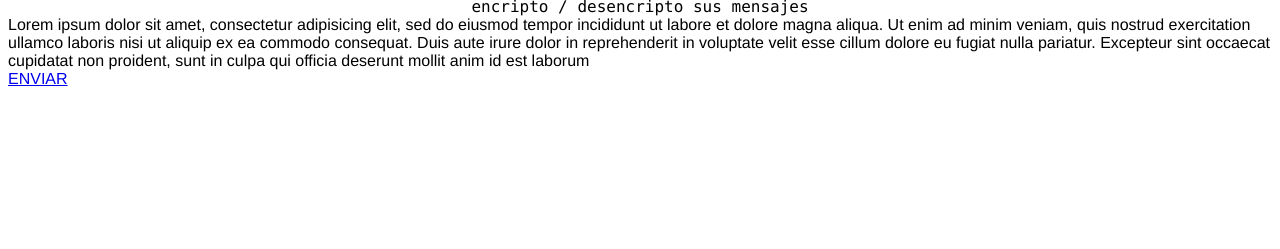
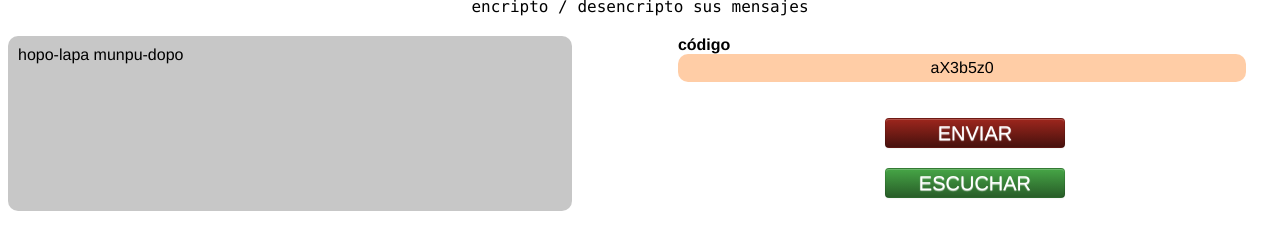
Before and after one commit to martinez-zea/Jeringonzador, a plain HTML site: page assets/www/result.html in a window 1280 px wide. Shown: the part 61-310 px from the top of the page. Drawn offline with Linux system fonts and the light colour scheme.

Commit message:
result with styles

```diff
--- a/assets/www/css/less/master.less
+++ b/assets/www/css/less/master.less
@@ -1,5 +1,6 @@
 @import "main.less";
 @import "encrypt.less";
+@import "result.less";
 @import "buttons.less";
 @import "variables.less";
 @import "utils.less";
--- /dev/null
+++ b/assets/www/css/less/result.less
@@ -0,0 +1,39 @@
+#encrypted_message{
+  .pull-left;
+  width: 43%;
+  height: 155px;
+  margin-top: 20px;
+  padding: 10px;
+  background-color: rgba(128, 128, 128, 0.44);
+  .border-radius(10px);
+}
+
+#result-actions{
+  .pull-right;
+  width: 47%;
+  margin-top: 20px;
+  height: 130px;
+  h4{
+    margin: 0px;
+
+  }
+  span{
+    width: 94%;
+    display: block;
+    padding: 5px;
+    text-align: center;
+    margin-bottom: 36px;
+    background-color: rgba(255, 112, 0, 0.35);
+    .border-radius(10px);
+  }
+  .wrapper{
+    width: 180px;
+    .center;
+    a{
+      -webkit-box-sizing: border-box;
+    }
+  }
+  #send{
+    margin-bottom: 20px;
+  }
+}
--- a/assets/www/result.html
+++ b/assets/www/result.html
@@ -10,11 +10,18 @@
       <h1 id="jeringonzador">jeringonzador</h1>
       <span>encripto / desencripto sus mensajes</span>
     </div>
-<div id="encrypted_message">
-    Lorem ipsum dolor sit amet, consectetur adipisicing elit, sed do eiusmod tempor incididunt ut labore et dolore magna aliqua. Ut enim ad minim veniam, quis nostrud exercitation ullamco laboris nisi ut aliquip ex ea commodo consequat. Duis aute irure dolor in reprehenderit in voluptate velit esse cillum dolore eu fugiat nulla pariatur. Excepteur sint occaecat cupidatat non proident, sunt in culpa qui officia deserunt mollit anim id est laborum
-</div>
-<div id="final_action" class="">
-        <a href="sent.html">ENVIAR</a>
-</div>
+  <div id="encrypted_message">
+      hopo-lapa munpu-dopo
+  </div>
+  <div id="result-actions" class="">
+    <h4>c&oacute;digo</h4>
+    <span>aX3b5z0</span>
+    <div id="send" class="wrapper">
+      <a href="email.html" class="red_btn">ENVIAR</a>
+    </div>
+    <div class="wrapper">
+      <a href="#" class="green_btn">ESCUCHAR</a>
+    </div>
+  </div>
 </body>
 </html>
```
Also changed, not shown: assets/www/css/master.css.
